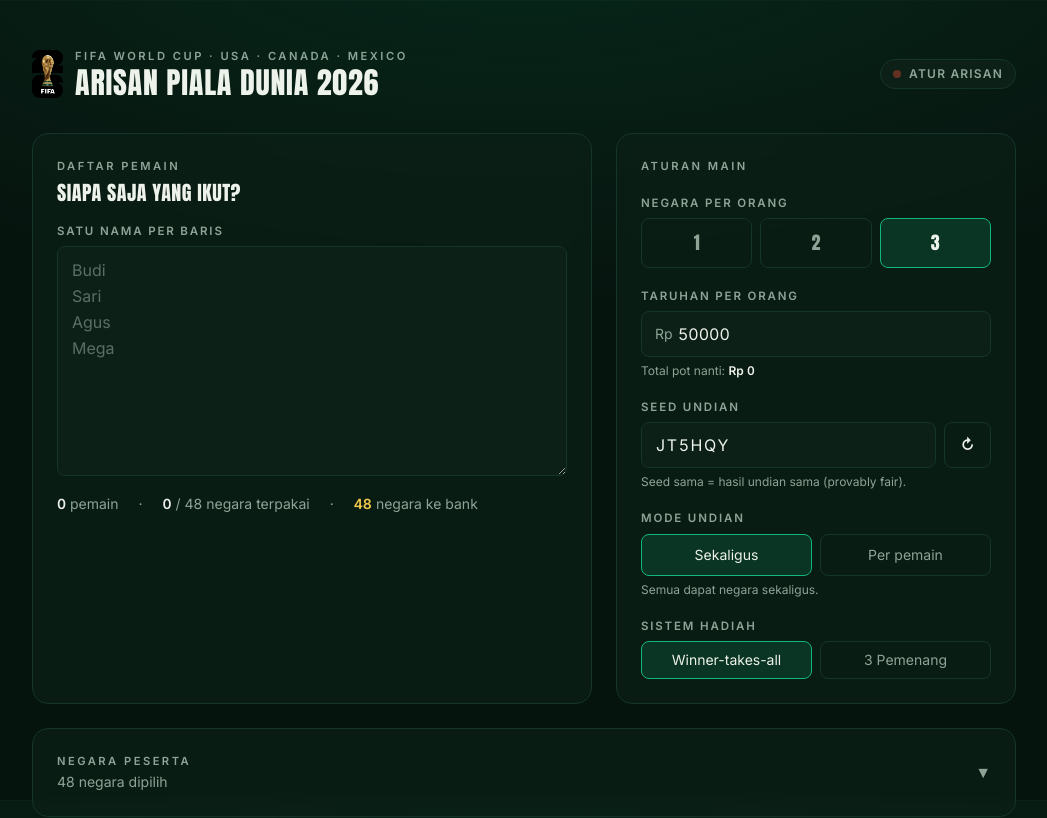
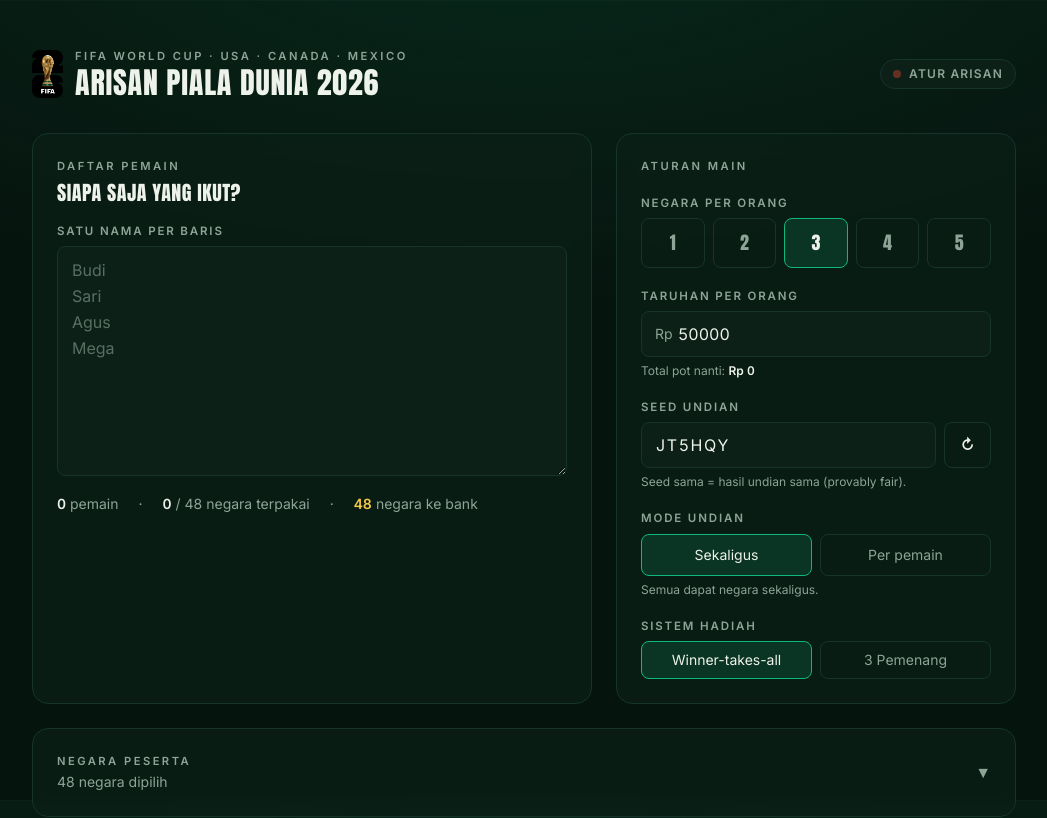
Before and after one commit to mangtri99/arisan-wc-2026, a Vue app: page / in a window 1280 px wide. Shown: the top 818 px of the page, without its empty margins (116-1163 px from the left). Built offline with nearby package versions, Linux system fonts and the light colour scheme.

Commit message:
feat: add opsi negara per orang sampai 5

```diff
--- a/src/components/SetupForm.vue
+++ b/src/components/SetupForm.vue
@@ -102,7 +102,7 @@
           <label class="field-label">Negara per orang</label>
           <div class="flex gap-2">
             <button
-              v-for="n in [1, 2, 3]"
+              v-for="n in [1, 2, 3, 4, 5]"
               :key="n"
               type="button"
               class="flex-1 rounded-lg border py-2.5 font-display text-lg transition"
```
